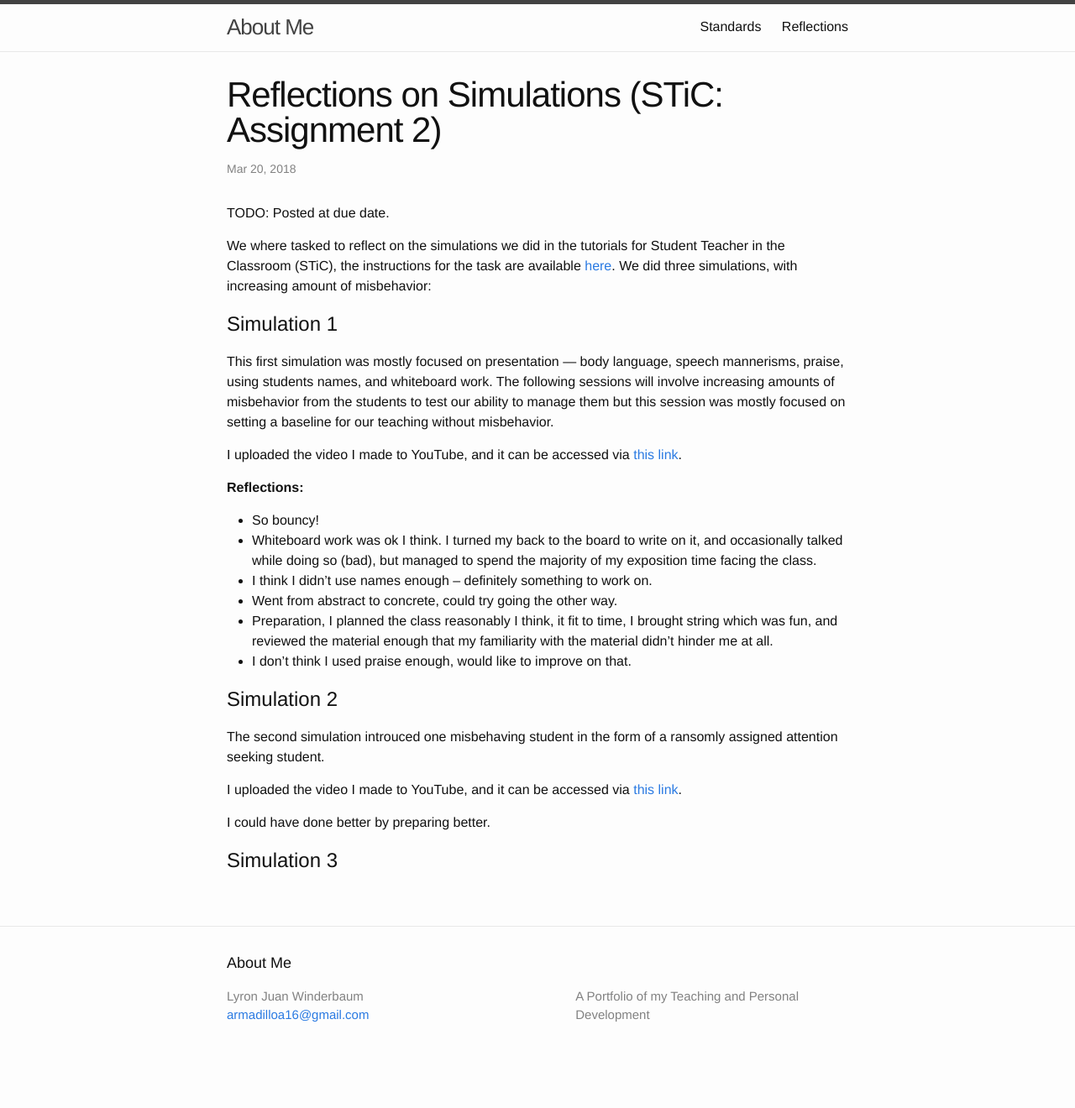
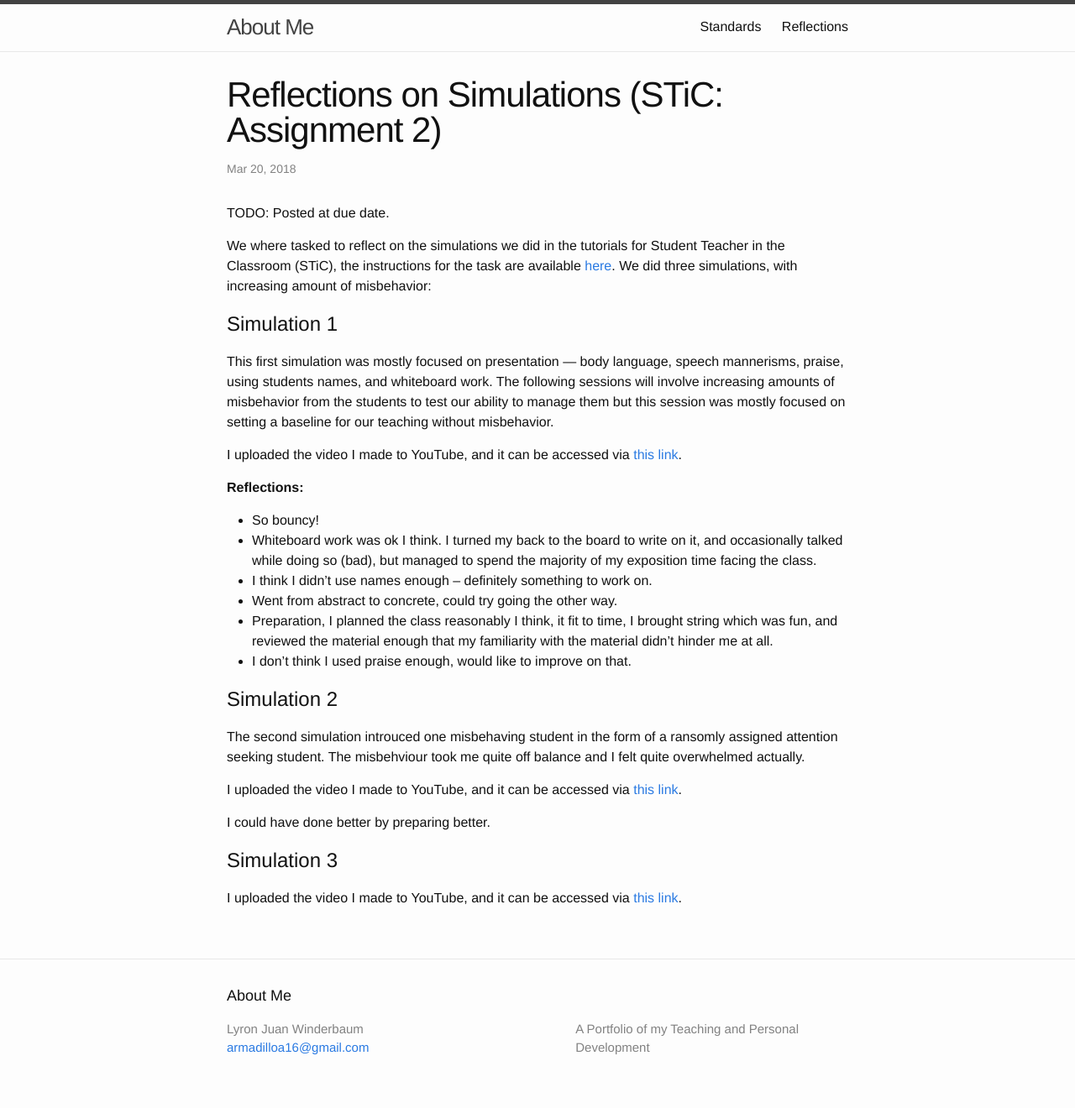
Before and after one commit to Armadilloa16/eportfolio, a Jekyll site: the page built from _posts/2018-03-20-simulations.md, in a window 1280 px wide. Shown: the whole page at 84% size. Built offline with Jekyll 4.4.1, drawn with Linux system fonts in a browser that asks for light colours; before the commit the page ends 1281 px from its top, so only the background shows below that.

Commit message:
Third STIC Teaching Simulation

```diff
--- a/_posts/2018-03-20-simulations.md
+++ b/_posts/2018-03-20-simulations.md
@@ -24,10 +24,12 @@ I uploaded the video I made to YouTube, and it can be accessed via [this link](h
 
 # Simulation 2
 
-The second simulation introuced one misbehaving student in the form of a ransomly assigned attention seeking student.
+The second simulation introuced one misbehaving student in the form of a ransomly assigned attention seeking student. The misbehviour took me quite off balance and I felt quite overwhelmed actually.
 
 I uploaded the video I made to YouTube, and it can be accessed via [this link](https://youtu.be/_HuUQ4zd4qI).
 
 I could have done better by preparing better.
 
 # Simulation 3
+
+I uploaded the video I made to YouTube, and it can be accessed via [this link](https://youtu.be/__82xps6YJw).
```
